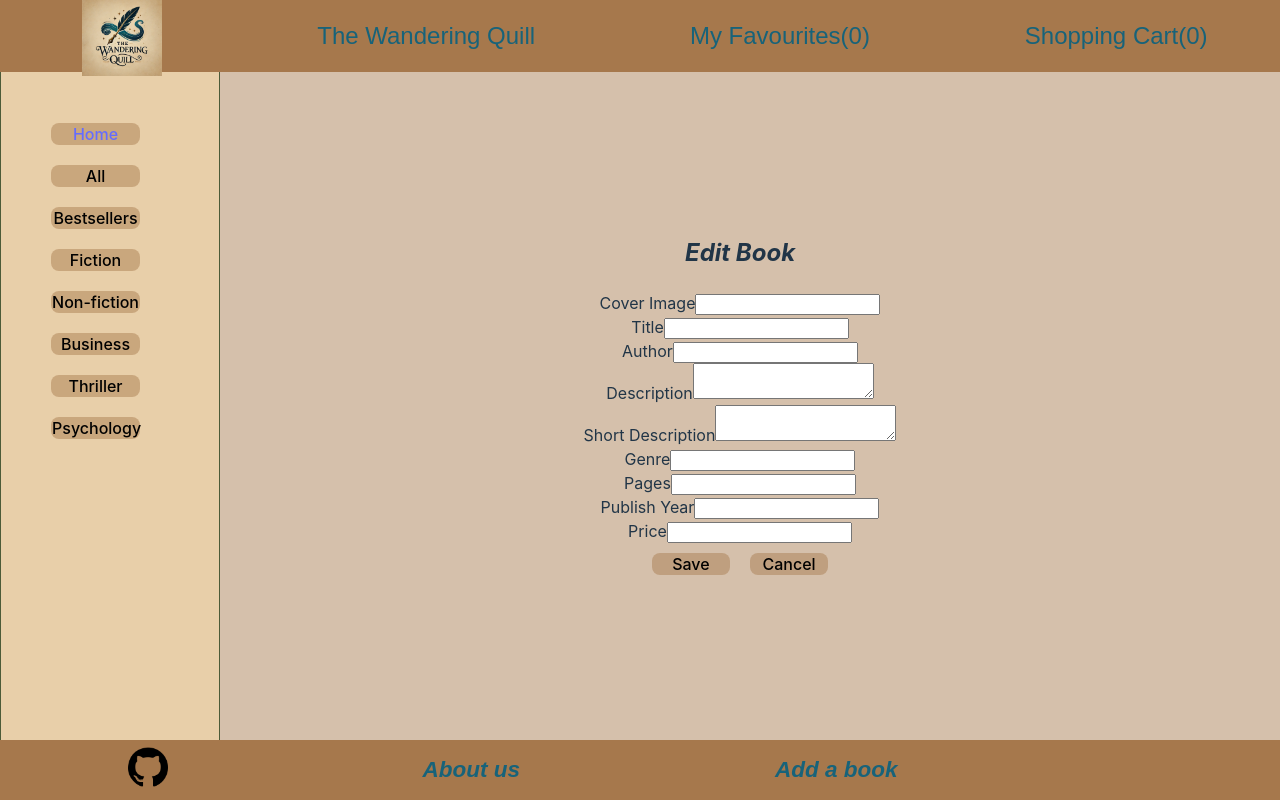
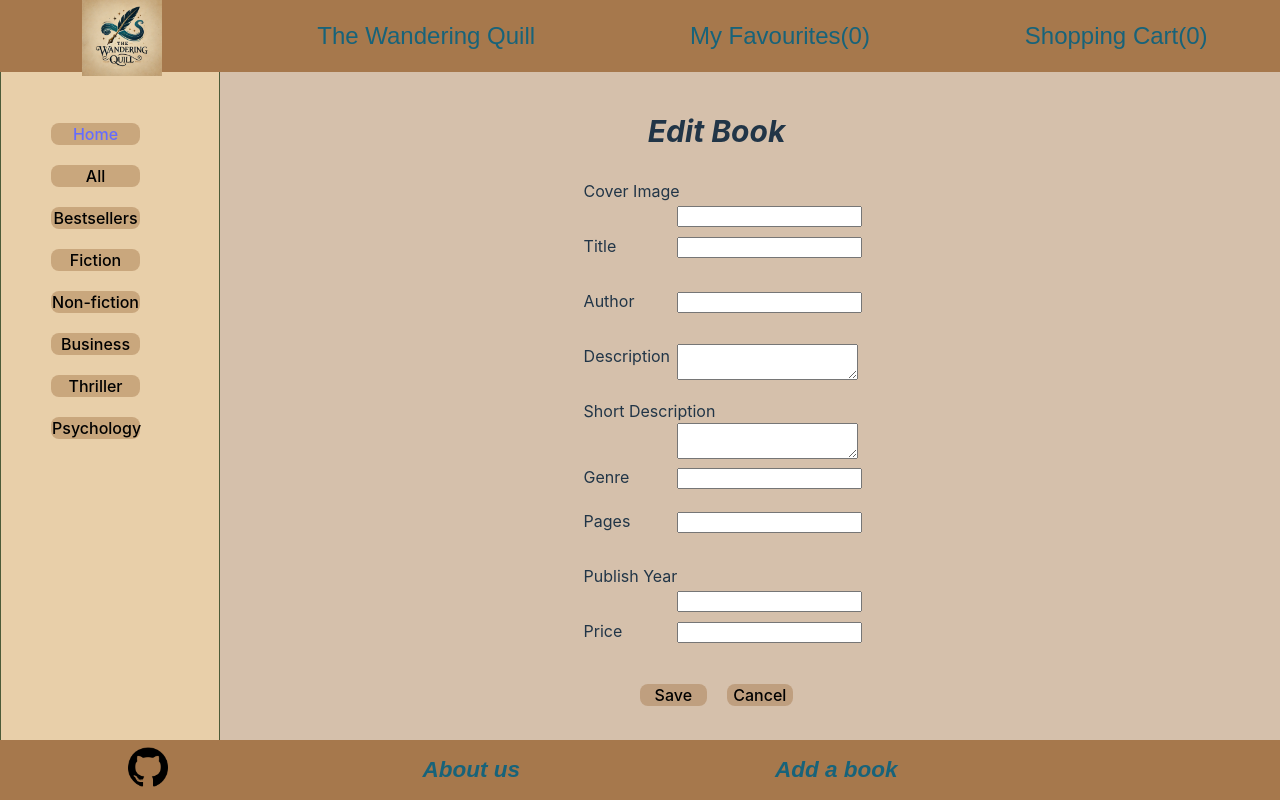
Before and after one commit to danadi87/the-wandering-quill4, a React (Vite) app: page /updateBook/1 in a window 1280 px wide. Built offline with nearby package versions, Linux system fonts and the light colour scheme; no server answers.

Commit message:
Styles forms

```diff
--- a/src/components/AddABook.jsx
+++ b/src/components/AddABook.jsx
@@ -3,6 +3,7 @@ import { useNavigate } from "react-router-dom";
 import axios from "axios";
 import { API_URL } from "../config/apiConfig";
 import Booklist from "./BookList.jsx";
+import "../styles/Addform.css";
 
 const addABook = ({ setBooks }) => {
   const [formData, setFormData] = useState({
@@ -104,6 +105,24 @@ const addABook = ({ setBooks }) => {
             </div>
           </div>
 
+          {/* Short Description Field */}
+          <div className="row">
+            <div className="col-label">
+              <label htmlFor="short_description">Short Description</label>
+            </div>
+            <div className="col-field">
+              <input
+                type="text"
+                id="short_description"
+                name="short_description"
+                value={formData.short_description}
+                onChange={handleChange}
+                required
+                className="field"
+              />
+            </div>
+          </div>
+
           {/* Genre Field */}
           <div className="row">
             <div className="col-label">
@@ -130,8 +149,7 @@ const addABook = ({ setBooks }) => {
             </div>
             <div className="col-field">
               <input
-                type="text"
-                maxLength={254}
+                type="number"
                 id="pages"
                 name="pages"
                 placeholder="Number of pages"
@@ -171,7 +189,7 @@ const addABook = ({ setBooks }) => {
                 maxLength={254}
                 id="price"
                 name="price"
-                placeholder="price"
+                placeholder="Price of the book"
                 value={formData.price}
                 onChange={handleChange}
                 className="field"
--- a/src/components/UpdateBook.jsx
+++ b/src/components/UpdateBook.jsx
@@ -3,6 +3,7 @@ import { useNavigate, useParams } from "react-router-dom";
 import axios from "axios";
 import { API_URL } from "../config/apiConfig";
 import Booklist from "./BookList.jsx";
+import "../styles/Editform.css";
 
 const UpdateBook = ({ setBooks }) => {
   const { id } = useParams();
@@ -50,11 +51,15 @@ const UpdateBook = ({ setBooks }) => {
   };
 
   return (
-    <div>
+    <div className="formBooks">
+      <form className="editAbook">
         <h2>Edit Book</h2>
-      <form className="edit-book-form">
-        <div>
+        <div className="form-fields">
+          <div className="row">
+            <div className="col-label">
               <label>Cover Image</label>
+            </div>
+            <div className="col-field">
               <input
                 type="text"
                 name="cover_image"
@@ -62,8 +67,11 @@ const UpdateBook = ({ setBooks }) => {
                 onChange={handleInputChange}
               />
             </div>
-        <div>
+          </div>
+          <div className="row">
+            <div className="col-label">
               <label>Title</label>
+              <div className="col-field">
                 <input
                   type="text"
                   name="title"
@@ -71,8 +79,12 @@ const UpdateBook = ({ setBooks }) => {
                   onChange={handleInputChange}
                 />
               </div>
-        <div>
+            </div>
+          </div>
+          <div className="row">
+            <div className="col-label">
               <label>Author</label>
+              <div className="col-field">
                 <input
                   type="text"
                   name="author"
@@ -80,24 +92,36 @@ const UpdateBook = ({ setBooks }) => {
                   onChange={handleInputChange}
                 />
               </div>
-        <div>
+            </div>
+          </div>
+          <div className="row">
+            <div className="col-label">
               <label>Description</label>
+              <div className="col-field">
                 <textarea
                   name="description"
                   value={formData.description}
                   onChange={handleInputChange}
                 />
               </div>
-        <div>
+            </div>
+          </div>
+          <div className="row">
+            <div className="col-label">
               <label>Short Description</label>
+              <div className="col-field">
                 <textarea
                   name="short_description"
                   value={formData.short_description}
                   onChange={handleInputChange}
                 />
               </div>
-        <div>
+            </div>
+          </div>
+          <div className="row">
+            <div className="col-label">
               <label>Genre</label>
+              <div className="col-field">
                 <input
                   type="text"
                   name="genre"
@@ -105,8 +129,12 @@ const UpdateBook = ({ setBooks }) => {
                   onChange={handleInputChange}
                 />
               </div>
-        <div>
+            </div>
+          </div>
+          <div className="row">
+            <div className="col-label">
               <label>Pages</label>
+              <div className="col-field">
                 <input
                   type="text"
                   name="pages"
@@ -114,8 +142,12 @@ const UpdateBook = ({ setBooks }) => {
                   onChange={handleInputChange}
                 />
               </div>
-        <div>
+            </div>
+          </div>
+          <div className="row">
+            <div className="col-label">
               <label>Publish Year</label>
+              <div className="col-field">
                 <input
                   type="number"
                   name="publish_year"
@@ -123,8 +155,12 @@ const UpdateBook = ({ setBooks }) => {
                   onChange={handleInputChange}
                 />
               </div>
-        <div>
+            </div>
+          </div>
+          <div className="row">
+            <div className="col-label">
               <label>Price</label>
+              <div className="col-field">
                 <input
                   type="number"
                   name="price"
@@ -132,12 +168,15 @@ const UpdateBook = ({ setBooks }) => {
                   onChange={handleInputChange}
                 />
               </div>
+            </div>
+          </div>
           <button type="button" onClick={handleSave}>
             Save
           </button>
           <button type="button" onClick={handleCancel}>
             Cancel
           </button>
+        </div>
       </form>
     </div>
   );
--- /dev/null
+++ b/src/styles/Addform.css
@@ -0,0 +1,31 @@
+.formBooks {
+  display: flex;
+  flex-direction: column;
+  align-items: left;
+  width: 85%;
+}
+
+.row {
+  height: 55px;
+}
+.col-label {
+  float: left;
+  width: 60%;
+  text-align: left;
+}
+
+.col-field {
+  float: right;
+  width: 65%;
+}
+.row::after {
+  content: "";
+  display: table;
+  clear: both;
+}
+.addABook-button {
+  height: 10%;
+}
+.form-fields {
+  width: 100%;
+}
--- /dev/null
+++ b/src/styles/Editform.css
@@ -0,0 +1,36 @@
+.formBooks {
+  display: flex;
+  flex-direction: row;
+  align-items: left;
+  width: 85%;
+}
+.formBooks h2 {
+  font-size: 30px;
+}
+.row {
+  height: 55px;
+}
+.col-label {
+  float: left;
+  width: 100%;
+  text-align: left;
+}
+
+.col-field {
+  float: right;
+  width: 65%;
+  text-align: left;
+}
+.row::after {
+  content: "";
+  display: table;
+  clear: both;
+}
+.addABook-button {
+  width: 60%;
+  margin-top: 30px;
+  font-size: 20px;
+}
+.form-fields {
+  width: 100%;
+}
```
Lines whose indentation alone changed are shown as unchanged.
